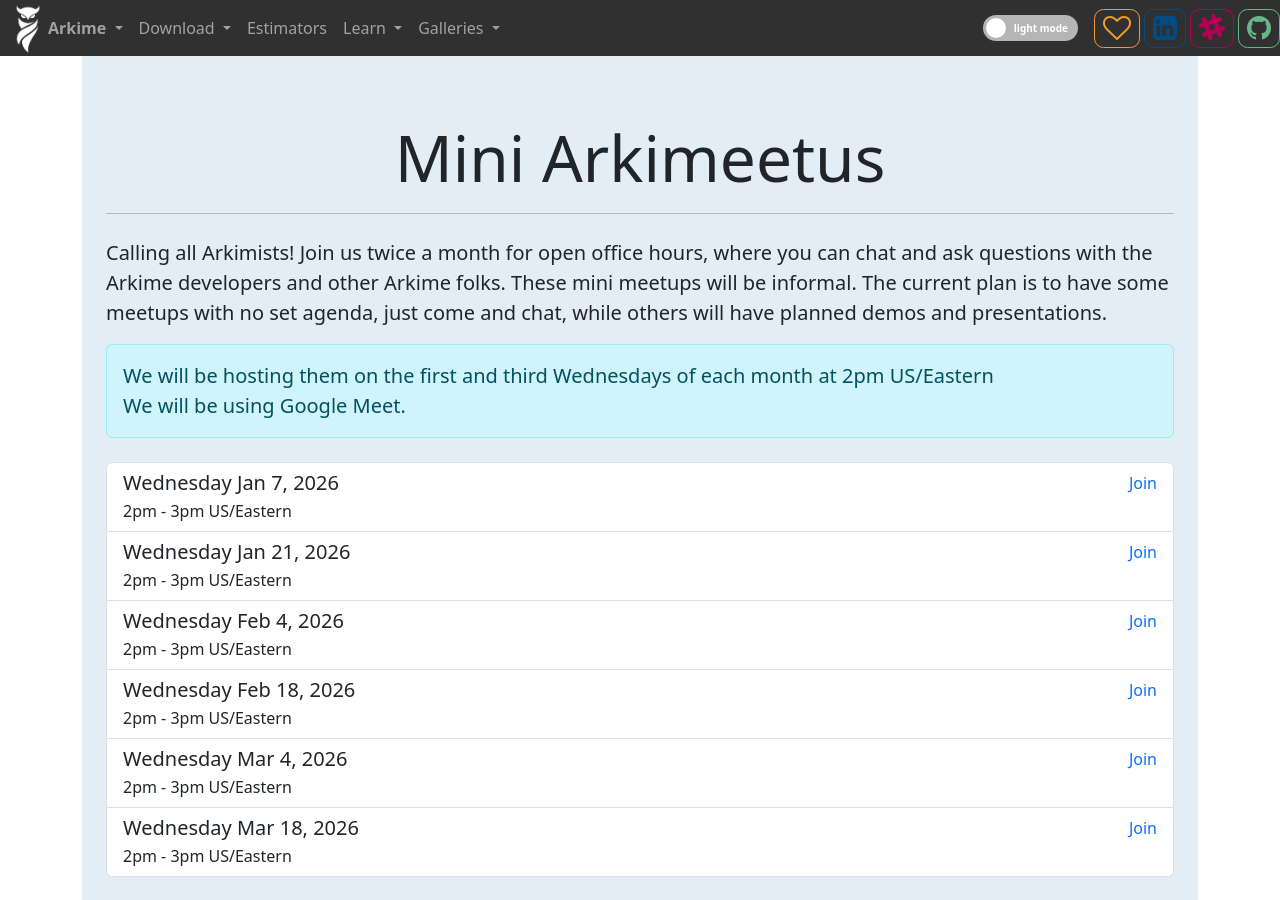
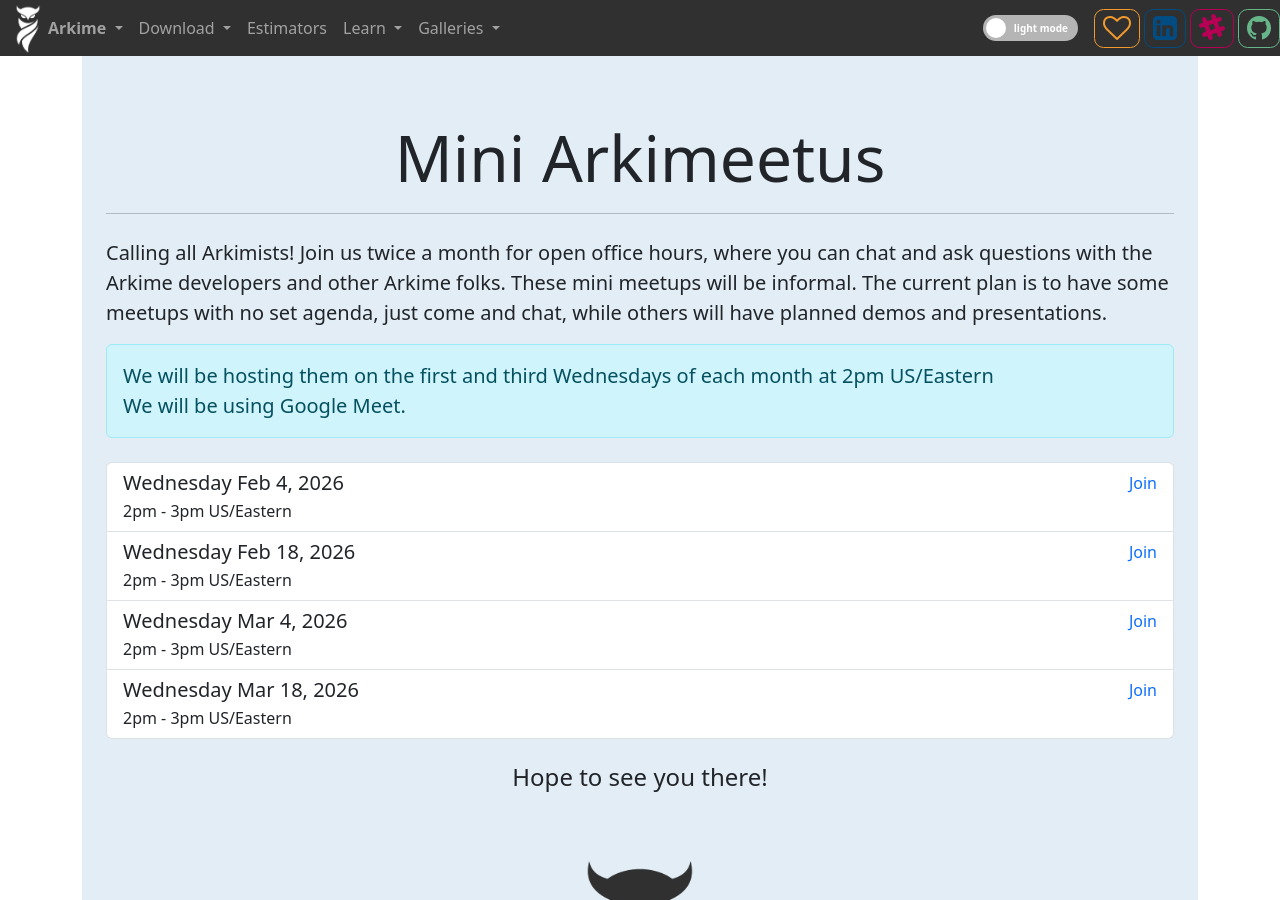
Before and after one commit to arkime/arkimeweb, a Jekyll site: the page built from mini-arkimeetus.html, in a window 1280 px wide and 900 px high. Built offline with Jekyll 4.4.1, drawn with Linux system fonts in a browser that asks for light colours.

Commit message:
remove jan

```diff
--- a/mini-arkimeetus.html
+++ b/mini-arkimeetus.html
@@ -82,24 +82,6 @@
               <ul class="list-group">
                 <li class="list-group-item">
                   <div class="d-flex w-100 justify-content-between">
-                    <h5 class="mb-1">Wednesday Jan 7, 2026</h5>
-                    <a class="no-decoration" href="https://meet.google.com/eor-swdw-gqs">
-                      Join
-                    </a>
-                  </div>
-                  2pm - 3pm US/Eastern
-                </li>
-                <li class="list-group-item">
-                  <div class="d-flex w-100 justify-content-between">
-                    <h5 class="mb-1">Wednesday Jan 21, 2026</h5>
-                    <a class="no-decoration" href="https://meet.google.com/eor-swdw-gqs">
-                      Join
-                    </a>
-                  </div>
-                  2pm - 3pm US/Eastern
-                </li>
-                <li class="list-group-item">
-                  <div class="d-flex w-100 justify-content-between">
                     <h5 class="mb-1">Wednesday Feb 4, 2026</h5>
                     <a class="no-decoration" href="https://meet.google.com/eor-swdw-gqs">
                       Join
```
